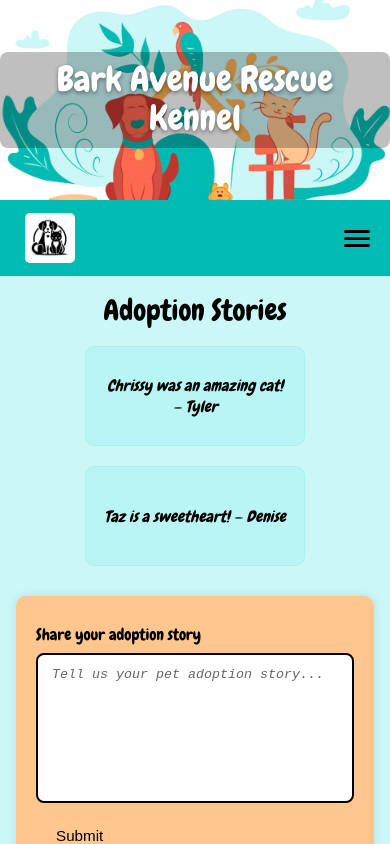
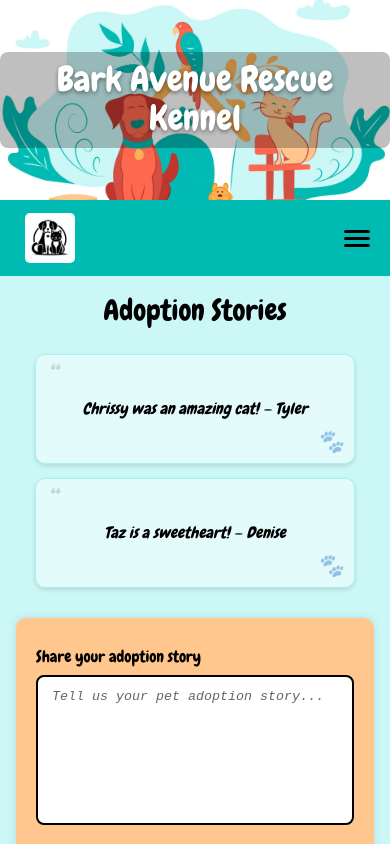
Before and after one commit to skperry99/unit1-final-project, a React (Vite) app in the folder adopt-me/: page /stories in a window 390 px wide. Shown: the top 844 px of the page. Built offline with nearby package versions, Linux system fonts and the light colour scheme.

Commit message:
Styling updates for StoriesPage

```diff
--- a/adopt-me/src/globals.css
+++ b/adopt-me/src/globals.css
@@ -281,6 +281,14 @@ textarea:focus-visible {
   .footer-links a:hover {
     transform: none;
   }
+
+  .storyList__item {
+    transition: none;
+  }
+  .storyList__item:hover,
+  .storyList__item:focus-visible {
+    transform: none;
+  }
 }
 
 /* Cards & Lists */
@@ -309,14 +317,15 @@ textarea:focus-visible {
   align-items: center;
   max-width: 300px;
   /* height: 430px;  <-- remove this to avoid overflow */
-  min-height: 0;            /* allow content to define height */
+  min-height: 0; /* allow content to define height */
   padding: 15px;
   margin-bottom: 10px;
   border: 5px solid;
   border-radius: 10px;
   border-color: var(--ink);
-  transition: transform 0.2s ease, background-color 0.2s ease, border-color 0.2s ease;
-  overflow: hidden;         /* safety */
+  transition: transform 0.2s ease, background-color 0.2s ease,
+    border-color 0.2s ease;
+  overflow: hidden; /* safety */
 }
 
 /* Clamp long blurbs to ~4 lines with a graceful fallback */
@@ -336,7 +345,7 @@ textarea:focus-visible {
 /* Prefer the standard when supported */
 @supports (line-clamp: 4) {
   .animalCard p {
-    display: block;          /* no need for the WebKit flexbox hack */
+    display: block; /* no need for the WebKit flexbox hack */
     -webkit-box-orient: initial;
     -webkit-line-clamp: initial;
     line-clamp: initial;
@@ -459,12 +468,14 @@ textarea::placeholder {
 
 /* Individual story “card” */
 .storyList__item {
-  background-color: hsl(179 75% 84%);
+  background-color: hsl(179 75% 94%);
   border: 1px solid hsl(179 75% 80%);
-  width: 220px;
-  min-height: 100px;
-  padding: 15px;
   border-radius: 10px;
+
+  width: 230px;
+  min-height: 110px;
+  padding: 18px 18px 20px; /* a bit more breathing room */
+
   font-style: italic;
   font-weight: 300;
   text-align: center;
@@ -472,6 +483,47 @@ textarea::placeholder {
   display: flex;
   align-items: center;
   justify-content: center;
+
+  position: relative; /* enable pseudo-elements */
+  overflow: hidden; /* keep decorations inside corners */
+
+  /* Soft card-y feel */
+  box-shadow: 0 2px 4px rgba(0, 0, 0, 0.12);
+  transition: transform 0.18s ease, box-shadow 0.18s ease,
+    background-color 0.18s ease;
+}
+
+/* Decorative quote mark in the top-left */
+.storyList__item::before {
+  content: "“";
+  position: absolute;
+  top: 6px;
+  left: 10px;
+
+  font-size: 1.8rem;
+  line-height: 1;
+  color: rgba(0, 0, 0, 0.14); /* very soft, just a hint */
+  pointer-events: none;
+}
+
+/* Decorative paw in the bottom-right */
+.storyList__item::after {
+  content: "🐾";
+  position: absolute;
+  bottom: 6px;
+  right: 10px;
+
+  font-size: 1.4rem;
+  opacity: 0.4;
+  pointer-events: none;
+}
+
+/* Hover / focus effect for cards */
+.storyList__item:hover,
+.storyList__item:focus-visible {
+  background-color: hsl(179 75% 88%);
+  box-shadow: 0 4px 8px rgba(0, 0, 0, 0.18);
+  transform: translateY(-2px);
 }
 
 /* Empty-state message */
@@ -495,7 +547,7 @@ textarea::placeholder {
 /* Responsive */
 /* Scales down nicely in 260–300px columns */
 .animalPic {
-  width: 180px;            /* was 200px */
+  width: 180px; /* was 200px */
   height: 180px;
   object-fit: cover;
   border-radius: 10px;
@@ -518,6 +570,21 @@ textarea::placeholder {
     font-size: 0.9rem;
   }
 }
+/* Stories – tiny screens */
+@media (max-width: 480px) {
+  .storyList {
+    gap: 14px;
+    margin: 24px auto;
+    max-width: 100%;
+  }
+
+  .storyList__item {
+    width: 100%; /* full-width card on phones */
+    max-width: 320px; /* but don’t get too wide */
+    margin: 0 auto;
+  }
+}
+
 /* Collapse the menu on narrow screens */
 @media (max-width: 768px) {
   .navbar {
```
